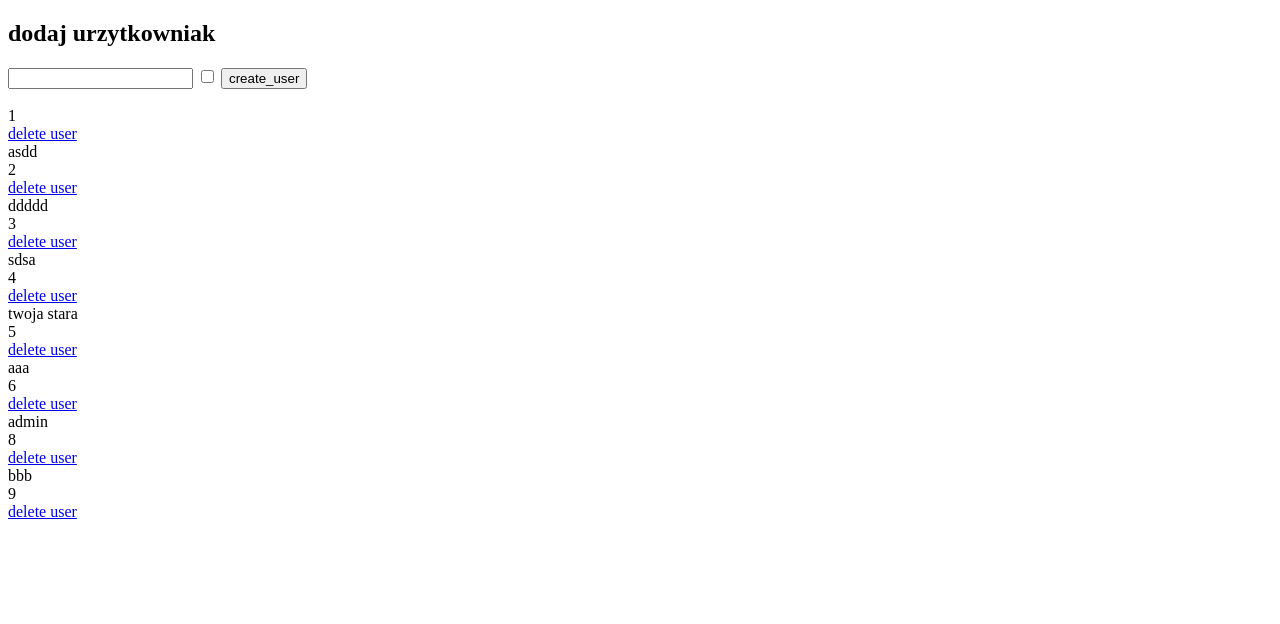
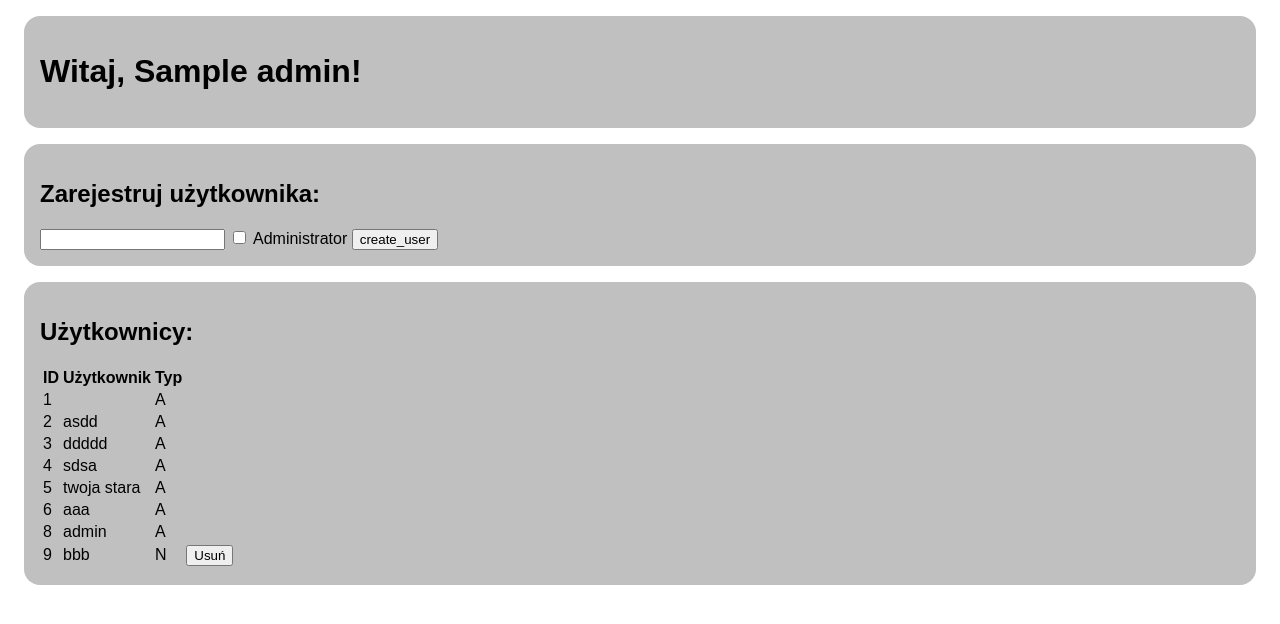
Before and after one commit to Zed-z/door-authenticator, a Flask app: template flaskProject/templates/admin.html in a window 1280 px wide. Shown: the top 624 px of the page. Run offline with Flask 3, Linux system fonts and the light colour scheme; data comes from the database, SQL or seed files in the repository; the template is opened without the code that fills it: values that come from a table or form of the project are taken from there, most other values are stand-ins (such as "Sample title", 1, 10 or a date in 2020); parts of the project's set-up code (start-up, migrations or seed data) failed here and were passed over.

Commit message:
Changes (don't know if good)

```diff
--- a/flaskProject/app.py
+++ b/flaskProject/app.py
@@ -11,7 +11,7 @@
     id = db.Column(db.Integer, primary_key=True)
     name = db.Column(db.String(50), nullable=False)
     is_admin = db.Column(db.String(1), nullable=False)
-
+	# TODO: może user_type
 
     def _repr_(self):
         return '<User %r>' % self.id % "  " % self.name
@@ -27,22 +27,23 @@
             user = users.query.filter(users.name == login).first()
 
             if user.is_admin == "A":
-                return redirect(url_for("admin"))
+                return redirect(url_for("admin", idenfidier=user.id))
             else:
                 return "nie ma jeszcze strony normalnego urzytkownika"
 
 
 
 
-        except:
+        except Exception as e:
+            print(e)
             return "<h1>Something went wrong</h1>"
 
 
     return render_template('index.html')
 
 
-@app.route('/admin', methods=['GET','POST'])
-def admin():
+@app.route('/admin/<int:identifier>', methods=['GET','POST'])
+def admin(identifier):
 
     if request.method == 'POST':
         try:
@@ -65,9 +66,9 @@
 
         #except:
         #    return "<h1>Something went wrong with adding user</h1>"
-
+    admin = users.query.filter(users.id==identifier).one()
     us = users.query.order_by(users.name).all()
-    return render_template('admin.html',users = us)
+    return render_template('admin.html',users = us, admin=admin)
 
 @app.route("/delete/<int:idtifier>",methods=['POST','GET'])
 def delete(idtifier):
@@ -76,9 +77,10 @@
     try:
         users.query.filter(users.id == idtifier).filter(users.is_admin == "N" ).delete()
         db.session.commit()
-        return redirect(url_for("admin"))
-    except:
-        return "<h1>coudn't delete user<h1>"
+        return redirect(url_for("admin", identifier=user))
+    except Exception as e:
+            print(e)
+            return "<h1>Couldn't delete user</h1>"
 
 
 
@@ -91,6 +93,6 @@
     with app.app_context():
         db.create_all()
 
-    app.run()
+    app.run(host='0.0.0.0')
     db.session.add(users(name="admin", is_admin="T"))
     db.session.commit()
--- a/flaskProject/templates/admin.html
+++ b/flaskProject/templates/admin.html
@@ -3,26 +3,67 @@
 <head>
     <meta charset="UTF-8">
     <title>Logowanie do systemu iDoor</title>
+
+    <style>
+        body {
+            background-color: white;
+        }
+        * {
+            font-family: sans-serif;
+        }
+        div {
+            margin: 1em;
+            padding: 1em;
+            background-color: silver;
+            border-radius: 1em;
+        }
+    </style>
 </head>
 <body>
 
+<div>
+    <h1>Witaj, {{ admin.name }}!</h1>
+</div>
 
-<h2> dodaj urzytkowniak</h2>
+<div>
+    <h2>Zarejestruj użytkownika:</h2>
+    <form action="/admin/{{admin.id}}" method ="POST">
 
-<form action="/admin" method ="POST">
+        <input type= "text" name = "name" id ="name">
+        <label>
+            <input type="checkbox" name="is_admin" id="is_admin", value="true">
+            Administrator
+        </label>
+        <input type="submit" value = "create_user", name="Zajerestruj">
 
-    <input type= "text" name = "name" id ="name">
-    <input type="checkbox" name="is_admin" id="is_admin", value="true">
-    <input type="submit" value = "create_user">
+    </form>
+</div>
 
-</form>
-
-{% for user in users %}
-    {{ user.name }} <br>
-    {{ user.id }} <br>
-    <a href="/delete/{{user.id}}">delete user</a> <br>
-{% endfor %}
-
+<div>
+    <h2>Użytkownicy:</h2>
+    <table>
+        <tr>
+            <th>ID</th>
+            <th>Użytkownik</th>
+            <th>Typ</th>
+            <th></th>
+        </tr>
+        {% for user in users %}
+            <tr>
+                <td>{{ user.id }}</td>
+                <td>{{ user.name }}</td>
+                <td>{{ user.is_admin }}</td>
+                <td>
+                    {% if user.is_admin != 'A' %}
+                        <form action="/delete/{{user.id}}">
+                            <input type="submit" value="Usuń"/>
+                        </form>
+                    {% endif %}
+                </td>
+            </tr>
+        {% endfor %}
+    </table>
+</div>
 
 </body>
 </html>
```
Also changed, not shown: flaskProject/templates/index.html (line endings or trailing spaces).
